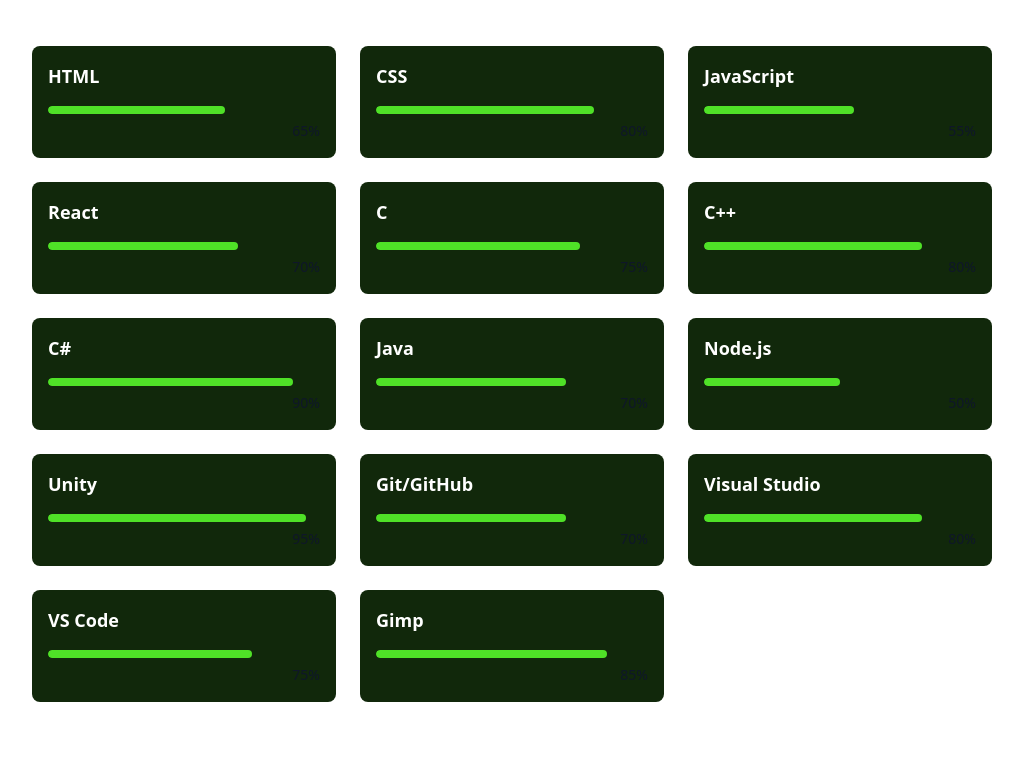
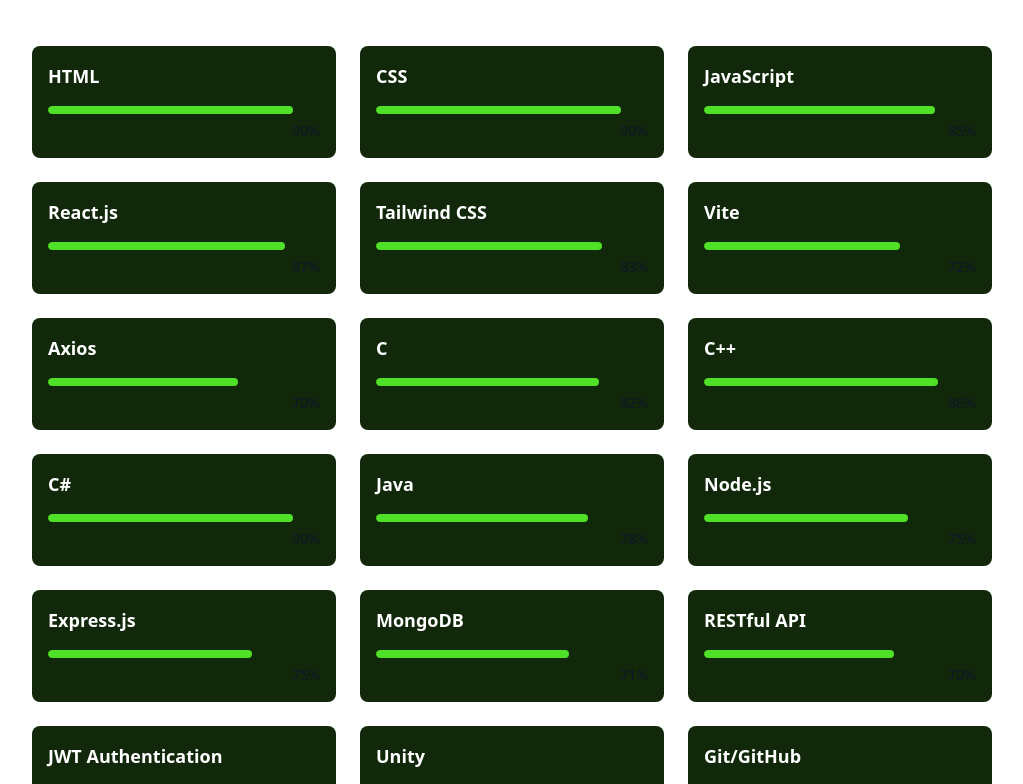
Before and after one commit to connorhills/react-tailwind-portfolio, a React (Vite) app: page / in a window 1280 px wide. Shown: the part 1812-2596 px from the top of the page, without its empty margins (128-1151 px from the left). Built offline with nearby package versions, Linux system fonts and the light colour scheme.

Commit message:
Updated ProjectsSection UI + Add new project and more skills
Added my new first full-stack income/expense tracker web application!

```diff
--- a/src/components/ProjectsSection.jsx
+++ b/src/components/ProjectsSection.jsx
@@ -10,7 +10,17 @@
     tag: ["Unity", "C#", "Visual Studio"],
     demoUrl: "https://ciegeworks.itch.io/last-stand",
     githubUrl: "#",
-  }
+  },
+  {
+    id: 2,
+    title: "Expense Tracker",
+    description:
+      "Full-Stack income and expense tracker, with an interactive UI, charts, and more!",
+    image: "/projects/expenseTrackerProject.jpg",
+    tag: ["React", "JavaScript", "MongoDB"],
+    demoUrl: "https://react-expense-tracker-frontend.onrender.com",
+    githubUrl: "#",
+  },
 ];
 
 export const ProjectsSection = () => {
@@ -31,7 +41,8 @@
           {projects.map((project, key) => (
             <div
               key={key}
-              className="group bg-card rounded-lg overflow-hidden shadow-xs card-hover"
+              className="group bg-card rounded-lg overflow-hidden shadow-xs card-hover card-glow-hover flex flex-col hover:border-2 hover:border-primary"
+              style={{ minHeight: 400 }}
             >
               <div className="h-48 overflow-hidden">
                 <img
@@ -40,20 +51,25 @@
                   className="w-full h-full object-cover transition-transform duration-500 group-hover:scale-110"
                 />
               </div>
-              <div className="px-2 py-4">
+              <div className="flex flex-col flex-1 px-2 py-4">
                 <div className="flex flex-wrap gap-2 mb-2 px-2">
-                  {project.tag.map((tag) => (
-                    <span className="px-2 py-1 text-xs font-medium border-2 border-white/20 rounded-full bg-secondary text-secondary-foreground">
+                  {project.tag.map((tag, i) => (
+                    <span
+                      key={i}
+                      className="px-2 py-1 text-xs font-medium border-2 border-white/20 rounded-full bg-secondary text-secondary-foreground"
+                    >
                       {tag}
                     </span>
                   ))}
                 </div>
-                <h3 className="text-xl font-semibold mb-1 text-white"> {project.title}</h3>
+                <h3 className="text-xl font-semibold mb-4 text-white">
+                  {project.title}
+                </h3>
                 <p className="text-muted-foreground text-sm mb-4">
                   {project.description}
                 </p>
-                <div className="flex justify-between items-center">
-                  <div className="flex space-x-4 px-4">
+                <div className="flex-1" />
+                <div className="flex space-x-4 px-4 pb-2">
                   <a
                     href={project.demoUrl}
                     target="_blank"
@@ -68,7 +84,6 @@
                   >
                     <Github size={30} />
                   </a>
-                  </div>
                 </div>
               </div>
             </div>
--- a/src/components/SkillsSection.jsx
+++ b/src/components/SkillsSection.jsx
@@ -3,17 +3,24 @@
 
 const skills = [
   /* Frontend Skills */
-  { name: "HTML", level: 65, category: "frontend" },
-  { name: "CSS", level: 80, category: "frontend" },
-  { name: "JavaScript", level: 55, category: "frontend" },
-  { name: "React", level: 70, category: "frontend" },
+  { name: "HTML", level: 90, category: "frontend" },
+  { name: "CSS", level: 90, category: "frontend" },
+  { name: "JavaScript", level: 85, category: "frontend" },
+  { name: "React.js", level: 87, category: "frontend" },
+  { name: "Tailwind CSS", level: 83, category: "frontend"},
+  { name: "Vite", level: 72, category: "frontend"},
+  { name: "Axios", level: 70, category: "frontend"},
 
   /* Backend Skills */
-  { name: "C", level: 75, category: "backend" },
-  { name: "C++", level: 80, category: "backend" },
+  { name: "C", level: 82, category: "backend" },
+  { name: "C++", level: 86, category: "backend" },
   { name: "C#", level: 90, category: "backend" },
-  { name: "Java", level: 70, category: "backend" },
-  { name: "Node.js", level: 50, category: "backend" },
+  { name: "Java", level: 78, category: "backend" },
+  { name: "Node.js", level: 75, category: "backend" },
+  { name: "Express.js", level: 75, category: "backend" },
+  { name: "MongoDB", level: 71, category: "backend" },
+  { name: "RESTful API", level: 70, category: "backend" },
+  { name: "JWT Authentication", level: 77, category: "backend"},
 
   /* Tools */
   { name: "Unity", level: 95, category: "tools" },
@@ -21,6 +28,8 @@
   { name: "Visual Studio", level: 80, category: "tools" },
   { name: "VS Code", level: 75, category: "tools" },
   { name: "Gimp", level: 85, category: "tools" },
+  { name: "Render", level: 80, category: "tools"},
+  { name: "Vercel", level: 85, category: "tools"},
 ];
 
 const categories = ["all", "frontend", "backend", "tools"];
--- a/src/index.css
+++ b/src/index.css
@@ -216,3 +216,7 @@
   padding: 0;
   text-align: center;
 }
+
+.card-glow-hover:hover {
+  box-shadow: 0 0 30px 4px hsl(var(--primary));
+}
```
Also changed, not shown: public/projects/expenseTrackerProject.jpg (added). Lines whose indentation alone changed are shown as unchanged.
